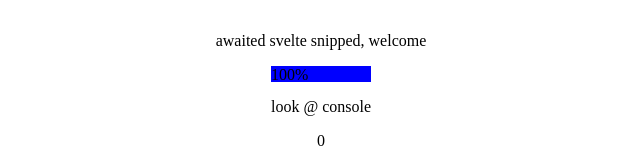
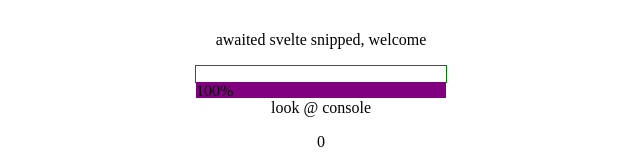
Before and after one commit to hactuss/database-searcher, a SvelteKit app: page / in a window 1280 px wide. Shown: the part 539-694 px from the top of the page, without its empty margins (319-959 px from the left). Built offline with nearby package versions, Linux system fonts and the light colour scheme.

Commit message:
new file:   src/lib/components/loadingbar.svelte 	modified:   src/routes/+page.svelte 	new file:   src/routes/api/posts/+server.ts

```diff
--- /dev/null
+++ b/src/lib/components/loadingbar.svelte
@@ -0,0 +1,19 @@
+<script lang="ts">
+  let props = $props();
+</script>
+
+<main>
+  <div style:width="{props.number}%"><p>{props.number}%</p></div>
+</main>
+
+<style>
+  main {
+    border: solid 1px green;
+    height: 1rem;
+    width: 250px;
+  }
+  div {
+    background-color: purple;
+    height: 100%;
+  }
+</style>
--- a/src/routes/+page.svelte
+++ b/src/routes/+page.svelte
@@ -1,11 +1,19 @@
 <script>
+  import Loadingbar from "$lib/components/loadingbar.svelte";
   let uid = $state();
+  let progress2 = 0;
   let progress3 = $state(0);
+  const list = ["hello", ":)", "search for anything"];
+  let input = $state("");
+  let posx = $state(0);
+  let posy = $state(0);
+  let nf = ["this will hurt (ultrakill)", "bruh"];
+  let ths = "";
+  //let der = $derived(input + " ");
 
   // setInterval((uid = Math.floor(Math.random() * 100)), 1000);
-  const list = ["hello", ":)", "search for anything"];
 
-  function resolveAfter2Seconds() {
+  export function resolveAfter2Seconds() {
     return new Promise((resolve) => {
       setTimeout(() => {
         //resolve(Math.floor(Math.random() * 100));
@@ -14,14 +22,12 @@
     });
   }
   function progressbar() {
-    let progress2 = 0;
     return new Promise((resolve) => {
       setTimeout(() => {
         resolve(Math.floor(Math.random() * 100));
       }, 1500);
     });
   }
-
   async function asyncCall() {
     const result = await resolveAfter2Seconds();
     progress3 = await progressbar();
@@ -30,40 +36,19 @@
     progress3 = 100;
     uid = result;
   }
-  function capped() {
-    asyncCall();
-  }
-  capped();
-
-  // search inout stuff
-
-  let input = $state("");
-  //let der = $derived(input + " ");
-  let nf = ["this will hurt (ultrakill)", "bruh"];
-  let ths = "";
-
   function handleKeydown(event) {
     if (event.key == "Enter") {
-      console.log(input);
+      $inspect(input);
     }
   }
+  function presssearch() {
+    $inspect(input);
+  }
 
-  function presssearch() {
-    console.log(input);
-  }
-  let posx = $state(0);
-  let posy = $state(0);
-  function mouseposition() {
-    return ((posx = mouse.x), (posy = mouse.y));
-  }
+  asyncCall();
 </script>
 
 <svelte:window onkeydown={handleKeydown} />
-<svelte:body
-  onmouseenter={mouseposition}
-  onmousemove={mouseposition}
-  onmouseleave={mouseposition}
-/>
 
 <main id="MAIN_CONTAINER">
   <img
@@ -85,11 +70,11 @@
     <p>awaited svelte snipped, welcome</p>
   {/await}
 
-  <div id="loadingbar">
-    <div id="progress" style:width={progress3 + "%"}>{progress3}%</div>
-  </div>
+  <Loadingbar number={progress3} />
+
   <p>look @ console</p>
   <main>{input.length}</main>
+
   <div id="list">
     <div id="each">
       {#each input as msg}
--- /dev/null
+++ b/src/routes/api/posts/+server.ts
@@ -0,0 +1,13 @@
+export const GET = async ({ params }) => {
+  console.log({ params });
+  return new Response(JSON.stringify({ message: "hello from sv api" }), {
+    status: 200,
+  });
+};
+
+export const POST = async ({ params }) => {
+  console.log({ params });
+  return new Response(JSON.stringify({ message: "hello from sv api" }), {
+    status: 201,
+  });
+};
```
